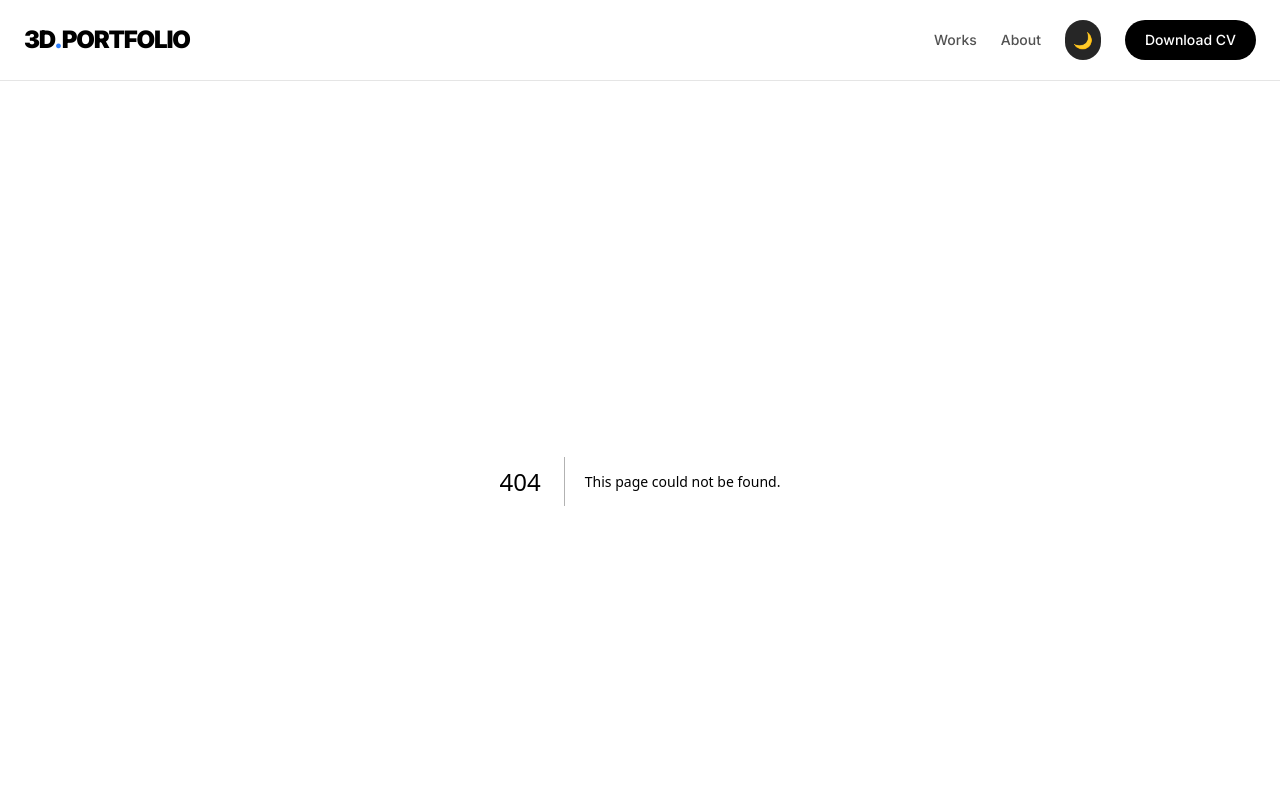
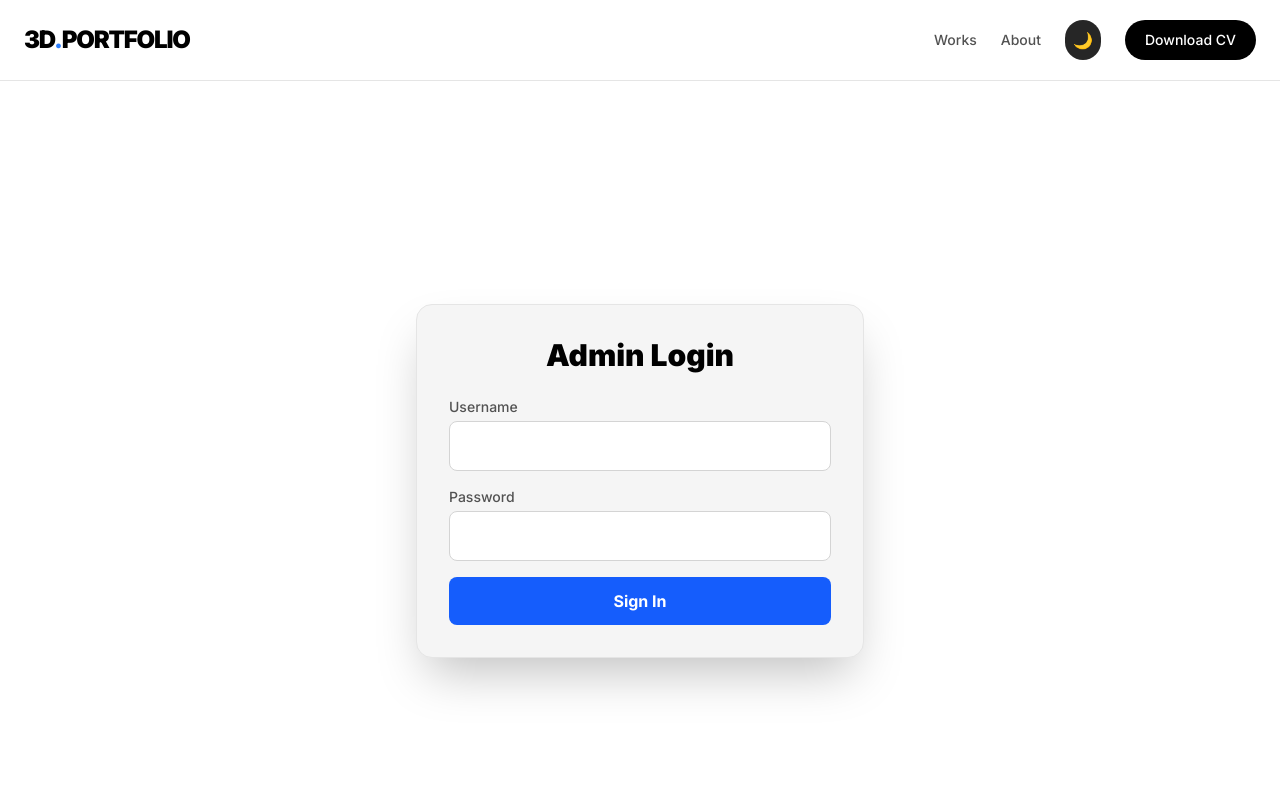
Before and after one commit to Frastratorr/Portfolio-site, a Next.js app: page /login in a window 1280 px wide. Before the commit this address had no page. Shown: the top 800 px of the page. Built offline with nearby package versions, Linux system fonts and the light colour scheme.

Commit message:
updated admin page

```diff
--- /dev/null
+++ b/app/api/auth/[...nextauth]/route.ts
@@ -0,0 +1,3 @@
+import { handlers } from "@/auth";
+
+export const { GET, POST } = handlers;
--- /dev/null
+++ b/app/login/page.tsx
@@ -0,0 +1,77 @@
+"use client";
+
+import { useState } from "react";
+import { signIn } from "next-auth/react";
+import { useRouter } from "next/navigation";
+
+export default function LoginPage() {
+  const router = useRouter();
+  const [username, setUsername] = useState("");
+  const [password, setPassword] = useState("");
+  const [error, setError] = useState("");
+  const [loading, setLoading] = useState(false);
+
+  const handleSubmit = async (e: React.FormEvent) => {
+    e.preventDefault();
+    setLoading(true);
+    setError("");
+
+    const res = await signIn("credentials", {
+      username,
+      password,
+      redirect: false,
+    });
+
+    if (res?.error) {
+      setError("Неверный логин или пароль");
+      setLoading(false);
+    } else {
+      router.push("/admin");
+      router.refresh();
+    }
+  };
+
+  return (
+    <main className="min-h-screen flex items-center justify-center bg-white dark:bg-neutral-950 transition-colors duration-300">
+      <div className="w-full max-w-md p-8 bg-neutral-100 dark:bg-neutral-900 rounded-2xl border border-neutral-200 dark:border-neutral-800 shadow-2xl">
+        <h1 className="text-3xl font-black mb-6 text-center text-black dark:text-white">Admin Login</h1>
+
+        {error && (
+          <div className="mb-4 p-3 bg-red-500/10 border border-red-500/50 text-red-500 rounded-lg text-sm text-center">
+            {error}
+          </div>
+        )}
+
+        <form onSubmit={handleSubmit} className="space-y-4">
+          <div>
+            <label className="block text-sm font-medium mb-1 text-neutral-600 dark:text-neutral-400">Username</label>
+            <input
+              type="text"
+              value={username}
+              onChange={(e) => setUsername(e.target.value)}
+              className="w-full p-3 bg-white dark:bg-neutral-800 rounded-lg border border-neutral-300 dark:border-neutral-700 outline-none focus:ring-2 focus:ring-blue-500 text-black dark:text-white"
+              required
+            />
+          </div>
+          <div>
+            <label className="block text-sm font-medium mb-1 text-neutral-600 dark:text-neutral-400">Password</label>
+            <input
+              type="password"
+              value={password}
+              onChange={(e) => setPassword(e.target.value)}
+              className="w-full p-3 bg-white dark:bg-neutral-800 rounded-lg border border-neutral-300 dark:border-neutral-700 outline-none focus:ring-2 focus:ring-blue-500 text-black dark:text-white"
+              required
+            />
+          </div>
+          <button
+            type="submit"
+            disabled={loading}
+            className="w-full py-3 bg-blue-600 hover:bg-blue-500 text-white font-bold rounded-lg transition-colors disabled:opacity-50"
+          >
+            {loading ? "Logging in..." : "Sign In"}
+          </button>
+        </form>
+      </div>
+    </main>
+  );
+}
--- a/app/page.tsx
+++ b/app/page.tsx
@@ -1,10 +1,12 @@
 import { prisma } from "./lib/prisma";
 import ProjectGrid from "./components/ui/ProjectGrid";
+import { connection } from "next/server"; // 👈 Импортируем connection
 
-export const instant = false;
+export const instant = false; // 👈 Оставляем, чтобы разрешить блокировку
 
 export default async function Home() {
-  // Получаем проекты из базы данных (сортируем по дате создания)
+  await connection(); // 👈 Говорим Next.js: "Этот код должен выполняться при каждом запросе"
+
   const projects = await prisma.project.findMany({
     orderBy: { createdAt: "desc" },
   });
@@ -31,13 +33,12 @@ export default async function Home() {
           </p>
         </header>
 
-        {/* Передаем данные из базы в клиентский компонент */}
         {projects.length > 0 ? (
           <ProjectGrid projects={projects} />
         ) : (
           <div className="text-center py-20">
             <p className="text-xl text-neutral-500 mb-4">No projects in the database yet.</p>
-            <p className="text-sm text-neutral-400">Add your first project using Prisma Studio!</p>
+            <p className="text-sm text-neutral-400">Add your first project using the Admin panel!</p>
           </div>
         )}
       </div>
--- /dev/null
+++ b/auth.ts
@@ -0,0 +1,45 @@
+import NextAuth from "next-auth"
+import Credentials from "next-auth/providers/credentials"
+
+export const { handlers, auth, signIn, signOut } = NextAuth({
+  providers: [
+    Credentials({
+      name: "Admin",
+      credentials: {
+        username: { label: "Username", type: "text" },
+        password: { label: "Password", type: "password" }
+      },
+      authorize: async (credentials) => {
+        const adminUser = process.env.ADMIN_USER;
+        const adminPass = process.env.ADMIN_PASSWORD;
+
+        if (
+          credentials?.username === adminUser &&
+          credentials?.password === adminPass
+        ) {
+          // Возвращаем объект пользователя, если пароль верный
+          return { id: "1", name: "Admin", email: "admin@example.com" };
+        }
+
+        // Если пароль неверный — возвращаем null
+        return null;
+      }
+    })
+  ],
+  pages: {
+    signIn: "/login", // Перенаправлять на нашу страницу входа
+  },
+  callbacks: {
+    authorized({ auth, request: { nextUrl } }) {
+      const isLoggedIn = !!auth?.user;
+      const isOnAdmin = nextUrl.pathname.startsWith('/admin');
+
+      // Защищаем только админку
+      if (isOnAdmin) {
+        if (isLoggedIn) return true;
+        return false; // Перенаправит на страницу входа
+      }
+      return true;
+    },
+  },
+})
--- a/eslint.config.mjs
+++ b/eslint.config.mjs
@@ -5,9 +5,7 @@ import nextTs from "eslint-config-next/typescript";
 const eslintConfig = defineConfig([
   ...nextVitals,
   ...nextTs,
-  // Override default ignores of eslint-config-next.
   globalIgnores([
-    // Default ignores of eslint-config-next:
     ".next/**",
     "out/**",
     "build/**",
--- a/package.json
+++ b/package.json
@@ -6,7 +6,8 @@
     "dev": "next dev",
     "build": "next build",
     "start": "next start",
-    "lint": "eslint"
+    "lint": "eslint",
+    "postinstall": "prisma generate"
   },
   "dependencies": {
     "@prisma/adapter-pg": "^7.10.1",
@@ -16,7 +17,7 @@
     "dotenv": "^18.0.10",
     "framer-motion": "^14.14.0",
     "next": "16.4.6",
-    "next-auth": "^4.24.15",
+    "next-auth": "^5.0.0-beta.32",
     "react": "19.3.0",
     "react-dom": "19.3.0",
     "three": "^0.187.0"
--- /dev/null
+++ b/proxy.ts
@@ -0,0 +1,20 @@
+import { auth } from "@/auth";
+
+// 👈 Функция теперь называется proxy, а не middleware
+export default auth((req) => {
+  const isLoggedIn = !!req.auth;
+  const isOnAdmin = req.nextUrl.pathname.startsWith("/admin");
+  const isOnLogin = req.nextUrl.pathname.startsWith("/login");
+
+  if (isOnAdmin && !isLoggedIn) {
+    return Response.redirect(new URL("/login", req.nextUrl.origin));
+  }
+
+  if (isOnLogin && isLoggedIn) {
+    return Response.redirect(new URL("/admin", req.nextUrl.origin));
+  }
+});
+
+export const config = {
+  matcher: ["/((?!api|_next/static|_next/image|favicon.ico).*)"],
+};
```
Also changed, not shown: 1 other file (tests, documents, lock files or other folders).
